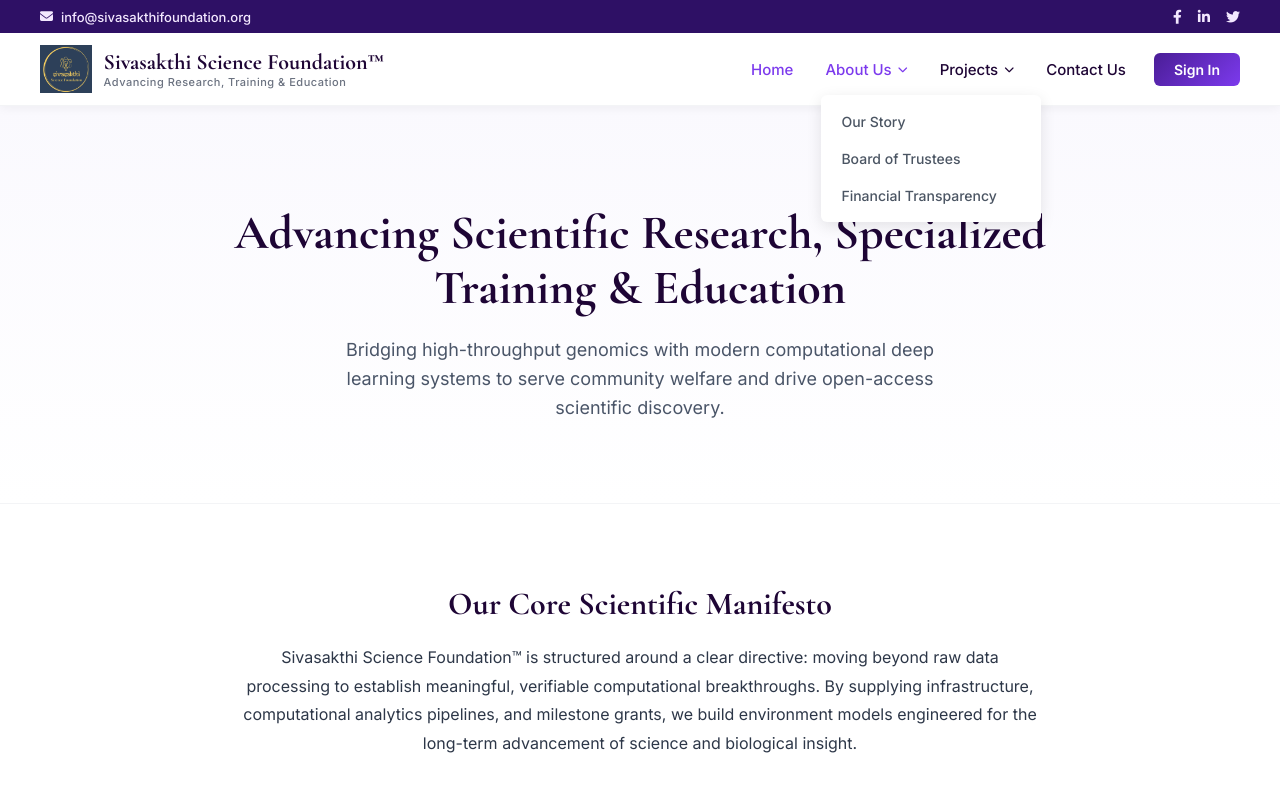
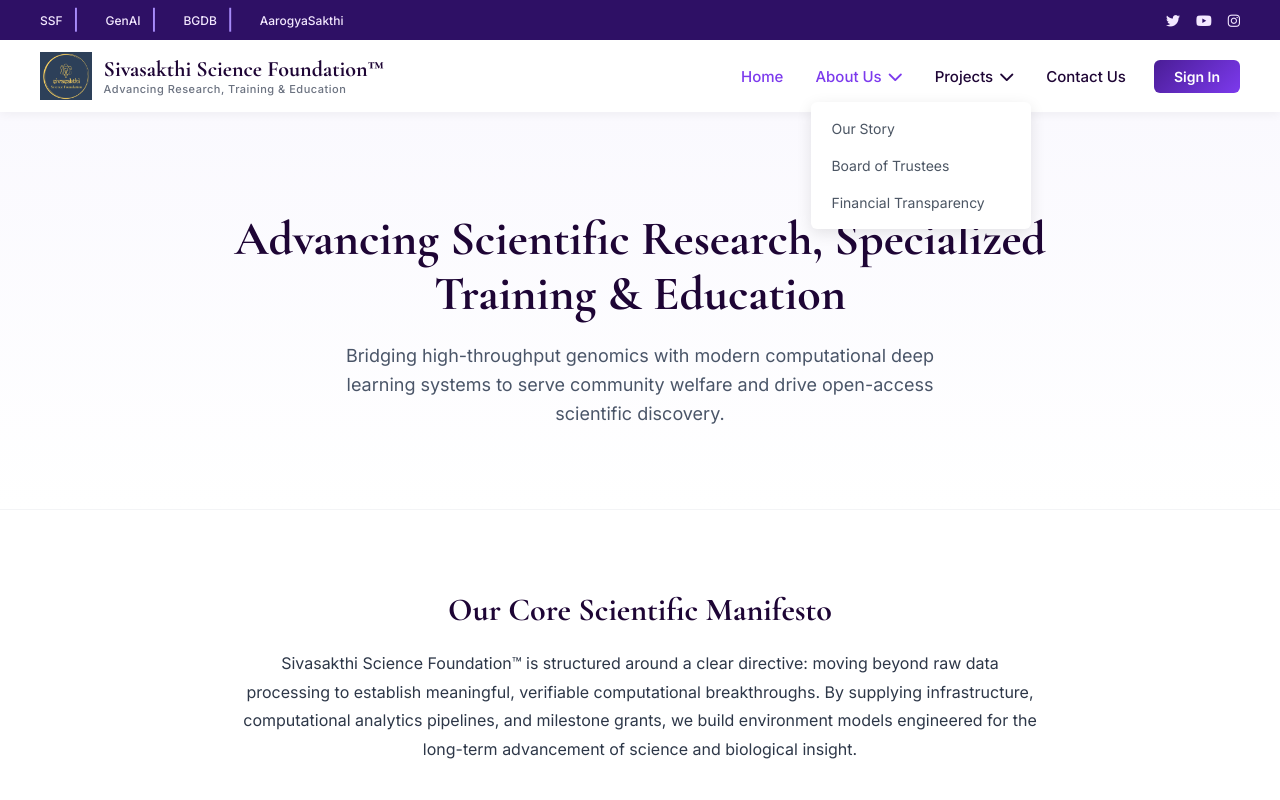
Before and after one commit to Bharat-Genome-Database-BGDB/bgdb-website-template, a Next.js app: page / in a window 1280 px wide. Both pictures are taken after a click on the link "About Us". Shown: the top 800 px of the page. Built offline with nearby package versions, Linux system fonts and the light colour scheme; no server answers.

Commit message:
header updated

```diff
--- a/src/components/Layout/Header.jsx
+++ b/src/components/Layout/Header.jsx
@@ -1,4 +1,3 @@
-// src/components/Layout/Header.jsx
 'use client';
 
 import { useEffect, useRef, useState } from "react";
@@ -9,27 +8,17 @@
 
 /**
  * @component Header
- * @description The Master Double-Header Navigation for the Sivasakthi ecosystem matching original design, colors, and dropdown structures.
+ * @description The Master Double-Header Navigation.
+ * Reverted to stable structure with original Plum identity and icon support.
  */
 const Header = () => {
   const [menuOpen, setMenuOpen] = useState(false);
   const [openDropdown, setOpenDropdown] = useState(null);
-  const [user, setUser] = useState(null);
-  const [userRole, setUserRole] = useState("public");
 
   const pathname = usePathname();
   const menuRef = useRef();
 
-  // --- Auth & Role Listener (POT "Shift-Left" logic retained for scalability) ---
-  useEffect(() => {
-    const getSession = async () => {
-      const { data: { session } } = await supabase.auth.getSession();
-      setUser(session?.user || null);
-    };
-    getSession();
-  }, []);
-
-  // --- Master Navigation Configuration with Dropdown Menus from FAQ Source ---
+  // --- Master Navigation Configuration ---
   const navLinks = [
     { label: "Home", to: "/" },
     {
@@ -44,11 +33,16 @@
     {
       label: "Projects",
       to: "#",
-      dropdown: [
-        { label: "Projects & Initiatives", to: "/projects/initiatives" },
-      ]
+      dropdown: [{ label: "Projects & Initiatives", to: "/projects/initiatives" }]
     },
     { label: "Contact Us", to: "/contact" },
+  ];
+
+  const SSF_ECOSYSTEM = [
+    { name: "SSF", url: "https://www.sivasakthifoundation.org" },
+    { name: "GenAI", url: "https://genairesearch.org" },
+    { name: "BGDB", url: "https://bharatgenomedatabase.org" },
+    { name: "AarogyaSakthi", url: "https://aarogyasakthi.com" },
   ];
 
   const handleDropdownToggle = (index, e) => {
@@ -58,26 +52,31 @@
 
   return (
     <header className="site-header" ref={menuRef}>
-      {/* 1. Top Bar Wrapper Section */}
+      {/* 1. Top Bar: Restored Plum Identity */}
       <div className="top-bar">
         <div className="top-bar-container">
           <div className="top-bar-left">
-            <span className="top-info-item">
-              <i className="fas fa-envelope"></i> info@sivasakthifoundation.org
-            </span>
+            <nav className="top-bar-ecosystem">
+              {SSF_ECOSYSTEM.map((site, index) => (
+                <div key={site.name} className="nav-wrapper-item">
+                  <a href={site.url} target="_blank" rel="noopener noreferrer" className="nav-item-link">
+                    {site.name}
+                  </a>
+                  {index < SSF_ECOSYSTEM.length - 1 && <span className="separator">|</span>}
+                </div>
+              ))}
+            </nav>
           </div>
-          <div className="top-bar-right">
-            <div className="top-bar-socials">
-              <a href="https://facebook.com" target="_blank" rel="noopener noreferrer" className="social-link">
-                <i className="fab fa-facebook-f"></i>
-              </a>
-              <a href="https://linkedin.com" target="_blank" rel="noopener noreferrer" className="social-link">
-                <i className="fab fa-linkedin-in"></i>
-              </a>
-              <a href="https://twitter.com" target="_blank" rel="noopener noreferrer" className="social-link">
-                <i className="fab fa-twitter"></i>
-              </a>
-            </div>
+          <div className="top-bar-socials">
+            <a href="https://x.com/SSF_handle" target="_blank" rel="noopener noreferrer" className="social-link">
+              <i className="fab fa-twitter"></i>
+            </a>
+            <a href="https://www.youtube.com/sivasakthifoundation" target="_blank" rel="noopener noreferrer" className="social-link">
+              <i className="fab fa-youtube"></i>
+            </a>
+            <a href="https://www.instagram.com/ssf.iinsta" target="_blank" rel="noopener noreferrer" className="social-link">
+              <i className="fab fa-instagram"></i>
+            </a>
           </div>
         </div>
       </div>
@@ -85,7 +84,6 @@
       {/* 2. Main Navigation Shell */}
       <div className="main-nav-container">
         <div className="nav-wrapper">
-          {/* Branding Area */}
           <Link href="/" className="header__brand">
             <img src="/images/global/Logo.png" alt="Sivasakthi Logo" className="brand-logo" />
             <div className="brand-text">
@@ -94,61 +92,36 @@
             </div>
           </Link>
 
-          {/* Mobile Menu Button Toggle */}
           <button
             className={`mobile-nav-toggle ${menuOpen ? 'active' : ''}`}
             onClick={() => setMenuOpen(!menuOpen)}
-            aria-label="Toggle Navigation menu"
           >
             <span className="hamburger-bar"></span>
             <span className="hamburger-bar"></span>
             <span className="hamburger-bar"></span>
           </button>
 
-          {/* Core Menu List */}
           <nav className={`nav-menu ${menuOpen ? 'open' : ''}`}>
             <ul className="nav-list">
               {navLinks.map((link, index) => (
-                <li key={index} className={`nav-item ${link.dropdown ? 'has-dropdown' : ''}`}>
+                <li key={index} className="nav-item">
                   {link.dropdown ? (
                     <>
-                      <a
-                        href="#"
-                        className={`nav-link-item ${openDropdown === index ? 'active' : ''}`}
-                        onClick={(e) => handleDropdownToggle(index, e)}
-                      >
+                      <a href="#" className={`nav-link-item ${openDropdown === index ? 'active' : ''}`} onClick={(e) => handleDropdownToggle(index, e)}>
                         {link.label} <i className="fas fa-chevron-down dropdown-arrow"></i>
                       </a>
                       <ul className={`dropdown-menu ${openDropdown === index ? 'show' : ''}`}>
-                        {link.dropdown.map((subLink, subIndex) => (
-                          <li key={subIndex} className="dropdown-item">
-                            <Link
-                              href={subLink.to}
-                              className="dropdown-link-item"
-                              onClick={() => { setMenuOpen(false); setOpenDropdown(null); }}
-                            >
-                              {subLink.label}
-                            </Link>
-                          </li>
+                        {link.dropdown.map((sub, subIdx) => (
+                          <li key={subIdx}><Link href={sub.to} className="dropdown-link-item">{sub.label}</Link></li>
                         ))}
                       </ul>
                     </>
                   ) : (
-                    <Link
-                      href={link.to}
-                      className={`nav-link-item ${pathname === link.to ? 'active' : ''}`}
-                      onClick={() => setMenuOpen(false)}
-                    >
-                      {link.label}
-                    </Link>
+                    <Link href={link.to} className={`nav-link-item ${pathname === link.to ? 'active' : ''}`}>{link.label}</Link>
                   )}
                 </li>
               ))}
-              <li className="nav-item nav-cta-item">
-                <Link href="/signin" className="nav-signin-btn" onClick={() => setMenuOpen(false)}>
-                  Sign In
-                </Link>
-              </li>
+              <li className="nav-item"><Link href="/signin" className="nav-signin-btn">Sign In</Link></li>
             </ul>
           </nav>
         </div>
--- a/src/styles/header.css
+++ b/src/styles/header.css
@@ -1,24 +1,23 @@
 /* src/styles/header.css */
 
-/* Global Brand Font Imports safely mapped for internal cascade */
 @import url('https://fonts.googleapis.com/css2?family=Cormorant+Garamond:ital,wght@0,400;0,600;0,700;1,400&family=Inter:wght@400;500;600;700&display=swap');
 
+/* --- 1. Global Shell --- */
 .site-header {
   width: 100%;
-  display: flex;
-  flex-direction: column;
   position: relative;
   z-index: 1000;
-  box-shadow: 0 2px 10px rgba(0, 0, 0, 0.05);
   font-family: 'Inter', sans-serif;
   background-color: #ffffff;
+  box-shadow: 0 2px 10px rgba(0, 0, 0, 0.05);
 }
 
-/* 1. Top Bar Row Architecture */
+/* --- 2. Top Ecosystem Bar (The Plum Top Bar) --- */
 .top-bar {
-  background-color: #2e1065; /* Dark Plum Identity */
+  background-color: #2e1065;
+  /* Dark Plum Identity */
   padding: 8px 24px;
-  color: #f3e8ff; /* Soft Lilac */
+  color: #f3e8ff;
   font-size: 13px;
   font-weight: 500;
 }
@@ -31,10 +30,31 @@
   align-items: center;
 }
 
-.top-info-item {
+.top-bar-ecosystem {
   display: flex;
   align-items: center;
-  gap: 8px;
+  gap: 16px;
+}
+
+.nav-wrapper-item {
+  display: flex;
+  align-items: center;
+}
+
+.nav-item-link {
+  color: #f3e8ff;
+  text-decoration: none;
+  transition: opacity 0.2s;
+}
+
+.nav-item-link:hover {
+  opacity: 0.8;
+}
+
+.separator {
+  color: #a78bfa;
+  margin: 0 10px;
+  font-size: 20px;
 }
 
 .top-bar-socials {
@@ -49,15 +69,27 @@
   font-size: 14px;
 }
 
-.social-link:hover {
-  color: #c084fc; /* Electric Violet accent */
+.nav-wrapper-item {
+  color: #f3e8ff;
+  transition: color 0.2s ease;
+  font-size: 12px;
+  font-style: bold;
 }
 
-/* 2. Main Navigation Tier Layer */
+.social-link:hover {
+  color: #ffffff;
+  font-size: 20px;
+}
+
+.nav-wrapper-item:hover {
+  color: #ffffff;
+  font-size: 16px;
+}
+
+/* --- 3. Main Navigation Shell --- */
 .main-nav-container {
   padding: 12px 24px;
   background-color: #ffffff;
-  border-bottom: 1px solid #f3f4f6;
 }
 
 .nav-wrapper {
@@ -68,7 +100,7 @@
   align-items: center;
 }
 
-/* Branding Presentation Styles */
+/* Branding */
 .header__brand {
   display: flex;
   align-items: center;
@@ -79,22 +111,14 @@
 .brand-logo {
   height: 48px;
   width: auto;
-  display: block;
-  object-fit: contain;
-}
-
-.brand-text {
-  display: flex;
-  flex-direction: column;
 }
 
 .brand-title {
   font-family: 'Cormorant Garamond', serif;
   font-size: 22px;
   font-weight: 700;
-  color: #1e0535; /* Crisp Dark Ink */
+  color: #1e0535;
   margin: 0;
-  line-height: 1.2;
 }
 
 .brand-tagline {
@@ -105,7 +129,7 @@
   letter-spacing: 0.5px;
 }
 
-/* Navigation List Stack Styles */
+/* Navigation */
 .nav-list {
   display: flex;
   align-items: center;
@@ -113,10 +137,6 @@
   list-style: none;
   margin: 0;
   padding: 0;
-}
-
-.nav-item {
-  position: relative;
 }
 
 .nav-link-item {
@@ -128,61 +148,50 @@
   display: flex;
   align-items: center;
   gap: 6px;
-  transition: color 0.2s ease;
 }
 
 .nav-link-item:hover,
 .nav-link-item.active {
-  color: #7c3aed; /* Electric Violet Brand Anchor */
+  color: #7c3aed;
 }
 
-.dropdown-arrow {
-  font-size: 10px;
-  transition: transform 0.2s ease;
+/* Dropdown */
+.nav-item {
+  position: relative;
 }
 
-/* 3. Dropdown Menu Sub-Tiers */
 .dropdown-menu {
   position: absolute;
   top: 100%;
   left: 0;
-  background-color: #ffffff;
+  background: #fff;
   min-width: 220px;
   box-shadow: 0 4px 15px rgba(0, 0, 0, 0.1);
   border-radius: 6px;
   padding: 8px 0;
   list-style: none;
   margin-top: 8px;
-  opacity: 0;
-  visibility: hidden;
-  transform: translateY(10px);
-  transition: all 0.2s ease;
+  display: none;
 }
 
-/* Show actions handled strictly via React hooks state updates */
 .dropdown-menu.show {
-  opacity: 1;
-  visibility: visible;
-  transform: translateY(0);
+  display: block;
 }
 
 .dropdown-link-item {
   display: block;
   padding: 10px 20px;
   font-size: 14px;
-  font-weight: 500;
   color: #4b5563;
   text-decoration: none;
-  transition: all 0.2s ease;
 }
 
 .dropdown-link-item:hover {
-  background-color: #f3e8ff;
+  background: #f3e8ff;
   color: #7c3aed;
-  padding-left: 24px; /* Soft offset glide matching POT preference */
 }
 
-/* Dynamic Sign-In Call To Action Button Styles */
+/* CTA Button */
 .nav-signin-btn {
   background: linear-gradient(135deg, #4a1d96 0%, #7c3aed 100%);
   color: #ffffff;
@@ -191,50 +200,41 @@
   text-decoration: none;
   font-size: 14px;
   font-weight: 600;
-  transition: transform 0.2s ease, box-shadow 0.2s ease;
-  display: inline-block;
 }
 
 .nav-signin-btn:hover {
-  transform: translateY(-1px);
   box-shadow: 0 4px 12px rgba(124, 58, 237, 0.3);
 }
 
-/* 4. Responsive Handlers Mobile Fallbacks */
+/* Mobile Toggle */
 .mobile-nav-toggle {
   display: none;
-  flex-direction: column;
-  justify-content: space-between;
-  width: 24px;
-  height: 18px;
+  border: none;
   background: transparent;
-  border: none;
   cursor: pointer;
-  padding: 0;
 }
 
 .hamburger-bar {
-  width: 100%;
+  width: 24px;
   height: 2px;
-  background-color: #1e0535;
-  transition: all 0.2s ease;
+  background: #1e0535;
+  margin: 4px 0;
 }
 
 @media (max-width: 992px) {
   .mobile-nav-toggle {
     display: flex;
+    flex-direction: column;
   }
 
   .nav-menu {
+    display: none;
     position: absolute;
     top: 100%;
     left: 0;
     width: 100%;
-    background-color: #ffffff;
-    box-shadow: 0 4px 10px rgba(0, 0, 0, 0.05);
-    border-top: 1px solid #f3f4f6;
-    padding: 16px 24px;
-    display: none;
+    background: white;
+    padding: 20px;
   }
 
   .nav-menu.open {
@@ -244,36 +244,5 @@
   .nav-list {
     flex-direction: column;
     align-items: flex-start;
-    gap: 16px;
-  }
-
-  .dropdown-menu {
-    position: static;
-    box-shadow: none;
-    padding: 4px 0 4px 16px;
-    display: none;
-    opacity: 1;
-    visibility: visible;
-    transform: none;
-    margin-top: 0;
-  }
-
-  .dropdown-menu.show {
-    display: block;
-  }
-
-  .nav-link-item {
-    width: 100%;
-    justify-content: space-between;
-  }
-
-  .nav-cta-item {
-    width: 100%;
-    margin-top: 8px;
-  }
-
-  .nav-signin-btn {
-    width: 100%;
-    text-align: center;
   }
 }
```
Also changed, not shown: 1 other file (tests, documents, lock files or other folders).
